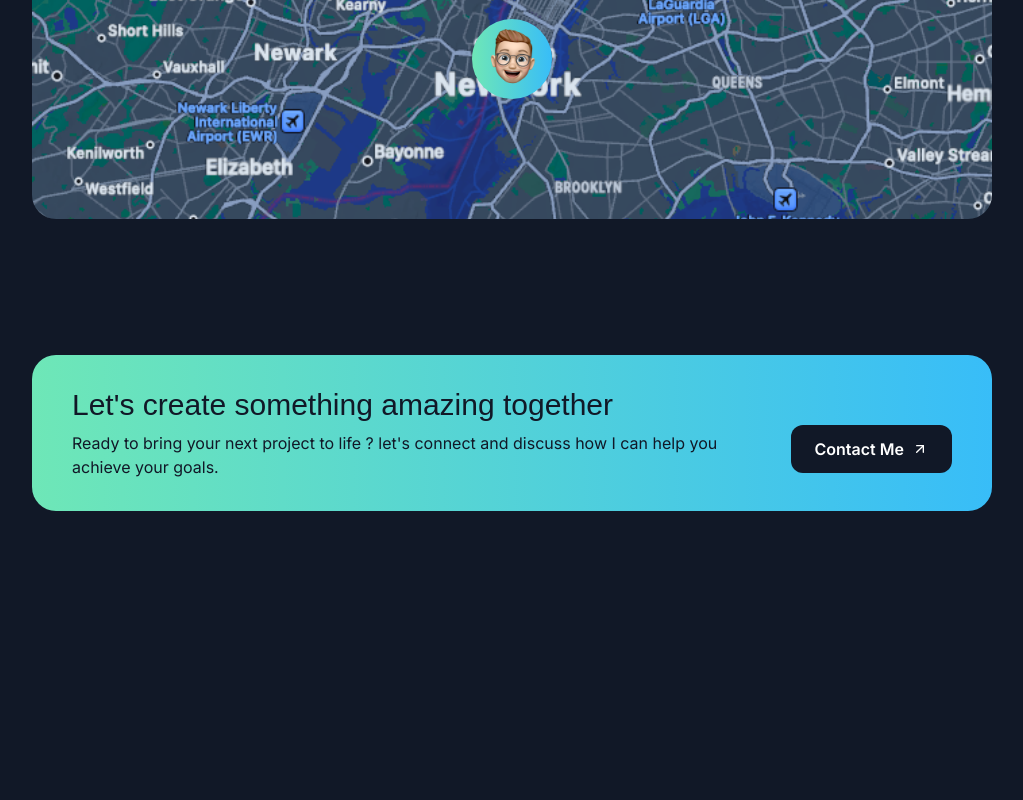
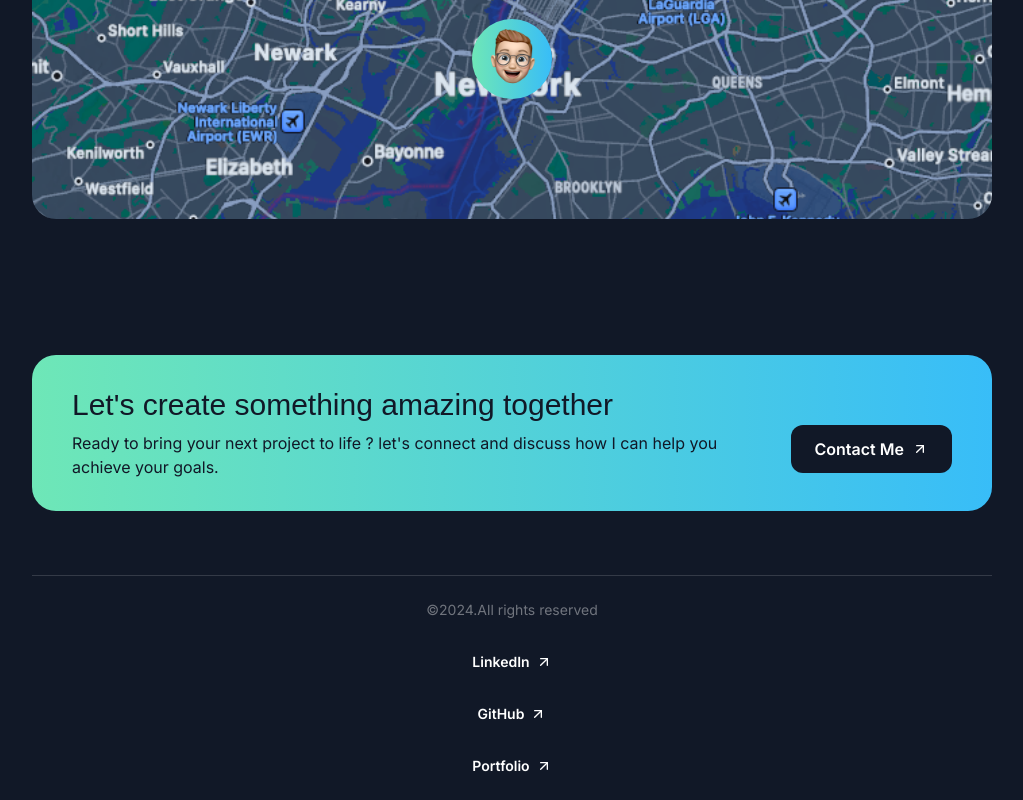
Before and after one commit to OmaimaBen123/Portfolio-, a Next.js app: page / in a window 1280 px wide. Shown: the part 4520-5320 px from the top of the page, without its empty margins (128-1151 px from the left). Before the commit the page ends 5095 px from the top, so only its background shows below. Built offline with nearby package versions, Linux system fonts and the light colour scheme; a web font is replaced by a local one.

Commit message:
add the footer section

```diff
--- a/src/app/page.tsx
+++ b/src/app/page.tsx
@@ -5,6 +5,7 @@ import { ProjectsSection } from "@/src/sections/Projects";
 import { TapeSection } from "../sections/Tape";
 import { AboutSection } from "../sections/About";
 import { ContactSection } from "../sections/Contact";
+import { Footer } from "../sections/Footer";
 
 export default function Home() {
   return <div>
@@ -13,6 +14,7 @@ export default function Home() {
       <ProjectsSection />
     <TapeSection />
     <AboutSection />
-    <ContactSection/>
+    <ContactSection />
+    <Footer/>
     </div>;
 }
--- a/src/sections/Footer.tsx
+++ b/src/sections/Footer.tsx
@@ -1,3 +1,27 @@
+import ArrowUpRight from '@/src/assets/icons/arrow-up-right.svg';
 export const Footer = () => {
-  return <div>Footer Section</div>;
+  return <footer>
+      <div className="container">
+        <div className="border-white/15 border-t  py-6 text-sm flex flex-col items-center ">
+          <div className="text-white/40 mb-8">&copy;2024.All rights reserved</div>
+          <nav className='flex flex-col items-center gap-8'>
+            <a href="#" className="inline-flex items-center gap-1.5">
+              <span className="font-semibold">
+                LinkedIn
+              </span> <ArrowUpRight className="size-4" />
+            </a>
+            <a href="#" className="inline-flex items-center gap-1.5">
+              <span className="font-semibold">
+                GitHub
+              </span> <ArrowUpRight className="size-4" />
+            </a>
+            <a href="#" className="inline-flex items-center gap-1.5">
+              <span className="font-semibold">
+                Portfolio
+              </span> <ArrowUpRight className="size-4" />
+            </a>
+          </nav>
+        </div>
+      </div>
+    </footer>;
 };
```
